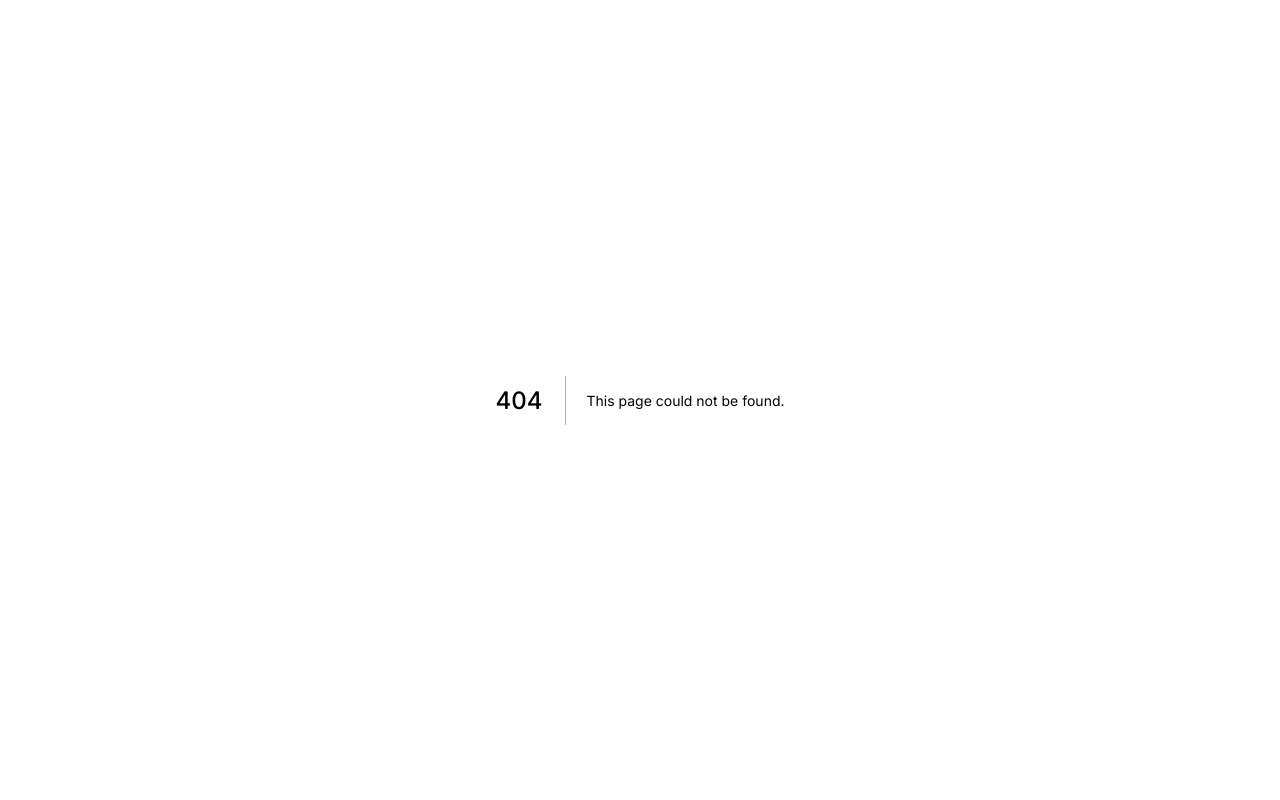
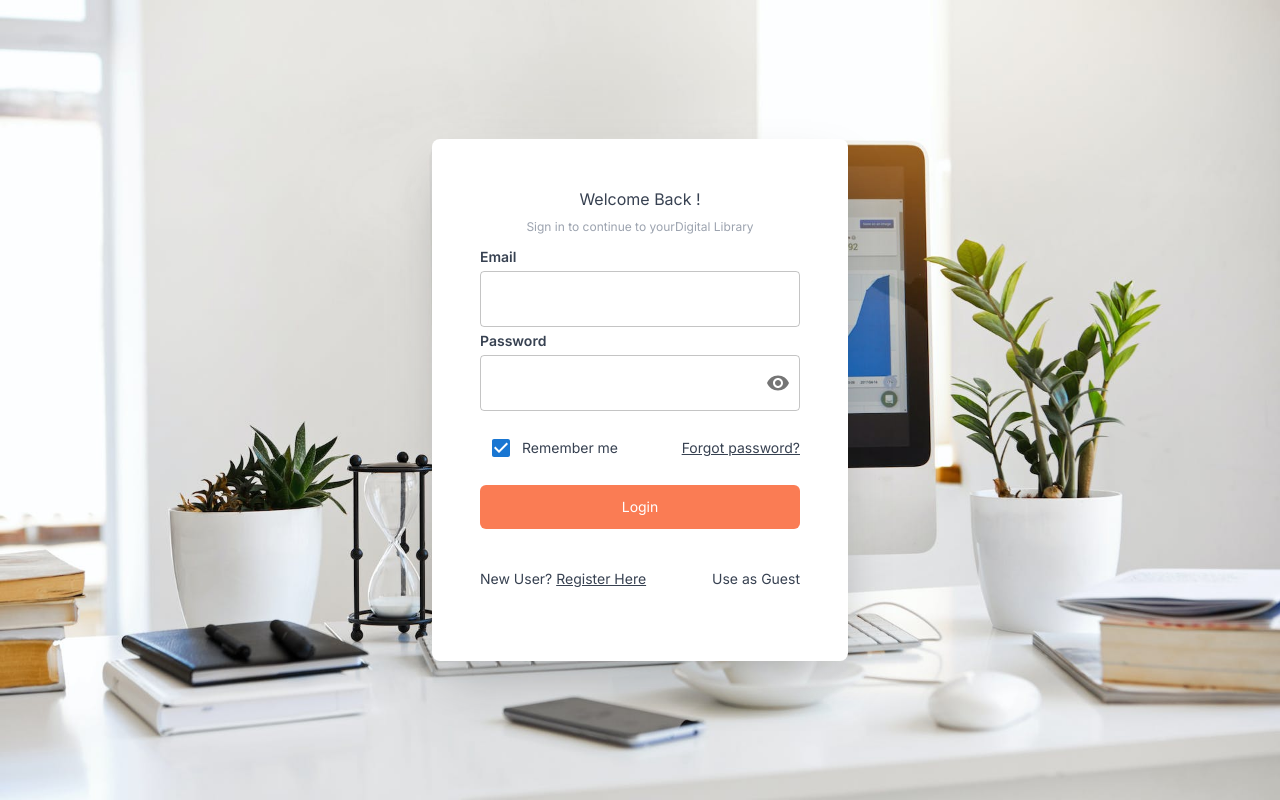
Before and after one commit to Arima057nn/GR2-FE, a Next.js app: page /login in a window 1280 px wide. Before the commit this address had no page. Built offline with nearby package versions, Linux system fonts and the light colour scheme.

Commit message:
add base url be + fetch api login

```diff
--- a/package.json
+++ b/package.json
@@ -20,7 +20,9 @@
     "next": "14.0.1",
     "react": "^18",
     "react-dom": "^18",
-    "styled-components": "^6.1.8"
+    "react-toastify": "^10.0.4",
+    "styled-components": "^6.1.8",
+    "toast": "^0.5.4"
   },
   "devDependencies": {
     "@types/node": "^20",
--- /dev/null
+++ b/src/app/(auth)/layout.tsx
@@ -0,0 +1,22 @@
+import type { Metadata } from "next";
+import Header from "../components/header";
+import Sidebar from "../components/sidebar";
+
+export const metadata: Metadata = {
+  title: "Create Next App",
+  description: "Generated by create next app",
+};
+
+export default function RootLayout({
+  children,
+}: {
+  children: React.ReactNode;
+}) {
+  return (
+    <div className="bg-[url('/assets/images/bg.jpg')] h-screen bg-cover">
+      <div className="flex w-full h-full justify-center items-center">
+        {children}
+      </div>
+    </div>
+  );
+}
--- /dev/null
+++ b/src/app/(auth)/login/page.tsx
@@ -0,0 +1,141 @@
+"use client";
+import { LoginPayload } from "@/app/models/auth";
+import { Visibility, VisibilityOff } from "@mui/icons-material";
+import {
+  Box,
+  Checkbox,
+  FormControl,
+  IconButton,
+  InputAdornment,
+  OutlinedInput,
+  TextField,
+} from "@mui/material";
+import { AxiosError } from "axios";
+import Image from "next/image";
+import Link from "next/link";
+import React, { useContext, useEffect, useState } from "react";
+import { toast } from "react-toastify";
+import { UserContext } from "@/app/contexts/UserContext";
+import { useRouter } from "next/navigation";
+import { authApi } from "@/app/services/auth-api";
+
+export default function Login() {
+  const [account, setAccount] = useState<LoginPayload>({
+    email: "",
+    password: "",
+  });
+  const label = { inputProps: { "aria-label": "Checkbox demo" } };
+  const [showPassword, setShowPassword] = React.useState(false);
+  const handleClickShowPassword = () => setShowPassword((show) => !show);
+  const { user, dispatch } = useContext(UserContext);
+  const router = useRouter();
+
+  const handleMouseDownPassword = (
+    event: React.MouseEvent<HTMLButtonElement>
+  ) => {
+    event.preventDefault();
+  };
+
+  // useEffect(() => {
+  //   if (user && user.accessToken) {
+  //     router.back();
+  //   }
+  // }, []);
+
+  const handleLogin = async (event: React.FormEvent<HTMLFormElement>) => {
+    event.preventDefault();
+    try {
+      const res = await authApi.login(account);
+      if (res.status === 401) {
+        dispatch && dispatch({ type: "LOGIN_FAILURE" });
+      } else {
+        dispatch && dispatch({ type: "LOGIN_SUCCESS", payload: res.data });
+        toast.success("Login successfully !");
+
+        router.push(`/list`);
+      }
+    } catch (e) {
+      const error = e as AxiosError;
+      toast.error(error.message);
+    }
+  };
+  return (
+    <div className="bg-white flex flex-col py-8 px-12 rounded-lg items-center justify-center text-gray-700 shadow-2xl">
+      <p className="pt-4">Welcome Back !</p>
+      <p className="text-xs text-gray-400 py-2">
+        Sign in to continue to yourDigital Library
+      </p>
+      <Box component="form" onSubmit={handleLogin}>
+        <div className="flex flex-col justify-start w-80">
+          <p className="text-sm font-semibold my-1">Email</p>
+          <TextField
+            maxRows={4}
+            required
+            type="email"
+            value={account?.email}
+            onChange={(e) =>
+              setAccount({
+                ...(account as LoginPayload),
+                email: e.target.value,
+              })
+            }
+          />
+          <p className="text-sm font-semibold my-1">Password</p>
+
+          <FormControl variant="outlined">
+            <OutlinedInput
+              type={showPassword ? "text" : "password"}
+              value={account?.password}
+              onChange={(e) =>
+                setAccount({
+                  ...(account as LoginPayload),
+                  password: e.target.value,
+                })
+              }
+              endAdornment={
+                <InputAdornment position="end">
+                  <IconButton
+                    aria-label="toggle password visibility"
+                    onClick={handleClickShowPassword}
+                    onMouseDown={handleMouseDownPassword}
+                    edge="end"
+                  >
+                    {showPassword ? <VisibilityOff /> : <Visibility />}
+                  </IconButton>
+                </InputAdornment>
+              }
+            />
+          </FormControl>
+        </div>
+        <div className="flex justify-between w-full items-center my-4">
+          <div className="flex items-center">
+            <Checkbox {...label} defaultChecked />
+            <p className="text-sm">Remember me</p>
+          </div>
+          <p className="text-sm decoration-solid underline ">
+            Forgot password?
+          </p>
+        </div>
+        <button
+          type="submit"
+          className="w-full bg-[#FA7C54] hover:bg-orange-600 text-sm text-white rounded-md text-center py-3 cursor-pointer"
+        >
+          Login
+        </button>
+      </Box>
+      <div className="flex justify-between w-full items-center my-10">
+        <p className="text-sm">
+          New User?{" "}
+          <Link href="/register">
+            <span className="decoration-solid underline">Register Here</span>
+          </Link>
+        </p>
+        <Link href="/">
+          <p className="text-sm hover:underline hover:decoration-solid">
+            Use as Guest
+          </p>
+        </Link>
+      </div>
+    </div>
+  );
+}
--- /dev/null
+++ b/src/app/contexts/UserContext.tsx
@@ -0,0 +1,62 @@
+"use client";
+import React, { createContext, useReducer, useEffect, useState } from "react";
+import { toast } from "react-toastify";
+
+interface UserContextProps {
+  user: any;
+  dispatch?: React.Dispatch<any>;
+}
+
+const getInitialUserState = () => {
+  if (typeof window !== "undefined" && localStorage) {
+    const storedUser = localStorage.getItem("user");
+    return { user: storedUser ? JSON.parse(storedUser) : null };
+  }
+  return { user: null };
+};
+
+const INITIAL_STATE: UserContextProps = getInitialUserState();
+
+export const UserContext = createContext<UserContextProps>(INITIAL_STATE);
+
+const UserReducer = (state: any, action: any) => {
+  switch (action.type) {
+    case "LOGIN_SUCCESS": {
+      // toast.success("Login successfully !");
+      return { user: action.payload };
+    }
+    case "LOGOUT": {
+      // toast.success("Logout successfully !");
+      return { user: null };
+    }
+    case "LOGIN_FAILURE": {
+      // toast.error("Login Failure !");
+      return { user: null };
+    }
+    default:
+      return state;
+  }
+};
+
+export const UserContextProvider = ({
+  children,
+}: {
+  children: JSX.Element;
+}) => {
+  const [state, dispatch] = useReducer(UserReducer, INITIAL_STATE);
+
+  useEffect(() => {
+    localStorage.setItem("user", JSON.stringify(state.user));
+  }, [state.user]);
+
+  return (
+    <UserContext.Provider
+      value={{
+        user: state.user,
+        dispatch,
+      }}
+    >
+      {children}
+    </UserContext.Provider>
+  );
+};
--- a/src/app/layout.tsx
+++ b/src/app/layout.tsx
@@ -1,6 +1,8 @@
 import type { Metadata } from "next";
 import { Inter } from "next/font/google";
 import "./globals.css";
+import { UserContextProvider } from "./contexts/UserContext";
+import { ToastContainer } from "react-toastify";
 
 const inter = Inter({ subsets: ["latin"] });
 
@@ -16,7 +18,14 @@ export default function RootLayout({
 }) {
   return (
     <html lang="en">
-      <body className={inter.className}>{children}</body>
+      <body className={inter.className}>
+        <UserContextProvider>
+          <div>
+            {children}
+            <ToastContainer />
+          </div>
+        </UserContextProvider>
+      </body>
     </html>
   );
 }
--- /dev/null
+++ b/src/app/models/auth.ts
@@ -0,0 +1,4 @@
+export interface LoginPayload {
+  email: string;
+  password: string;
+}
--- a/src/app/services/auth-api.ts
+++ b/src/app/services/auth-api.ts
@@ -0,0 +1,8 @@
+import { LoginPayload } from "../models/auth";
+import { axiosClient } from "./axios-cilent";
+
+export const authApi = {
+  login(payload: LoginPayload) {
+    return axiosClient.post(`/user/login`, payload);
+  },
+};
--- a/src/app/services/axios-cilent.ts
+++ b/src/app/services/axios-cilent.ts
@@ -1,7 +1,7 @@
 import axios from "axios";
 
 export const axiosClient = axios.create({
-  baseURL: "https://quicklib.onrender.com/api/v1",
+  baseURL: "http://localhost:3030/api",
   headers: {
     "Content-Type": "application/json",
   },
```
Also changed, not shown: public/assets/images/bg.jpg (added), 1 other file (tests, documents, lock files or other folders).
